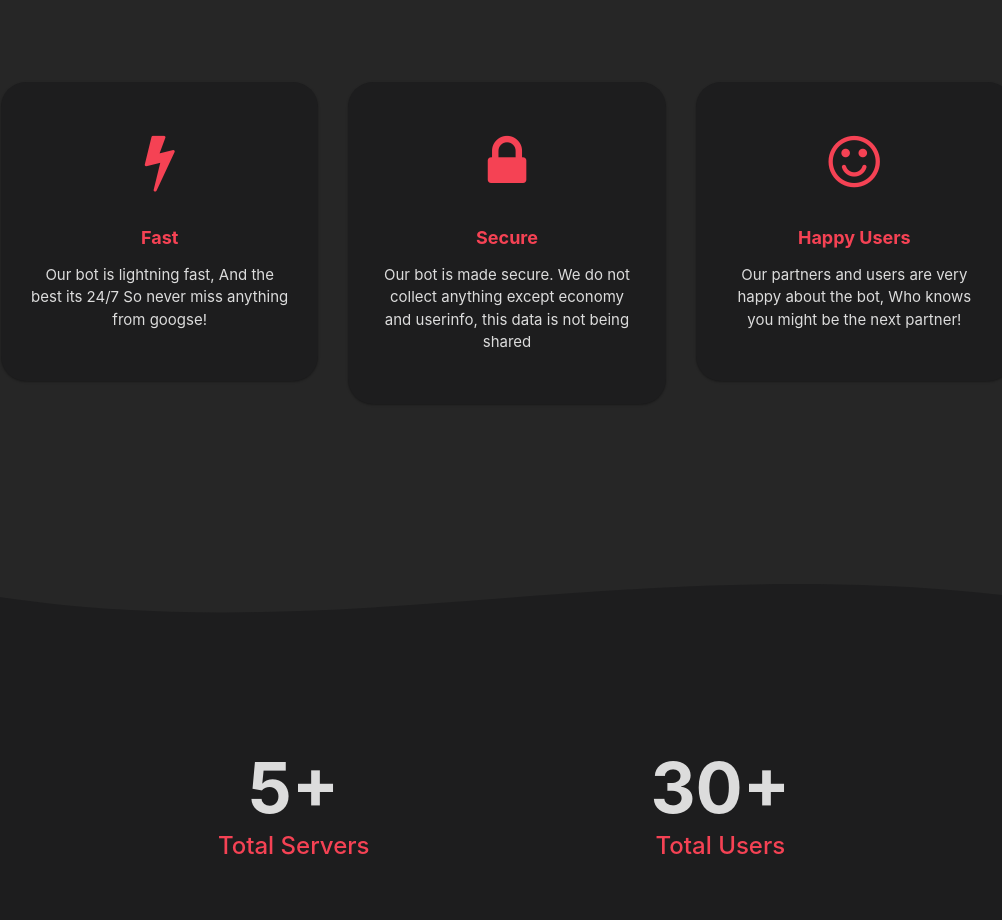
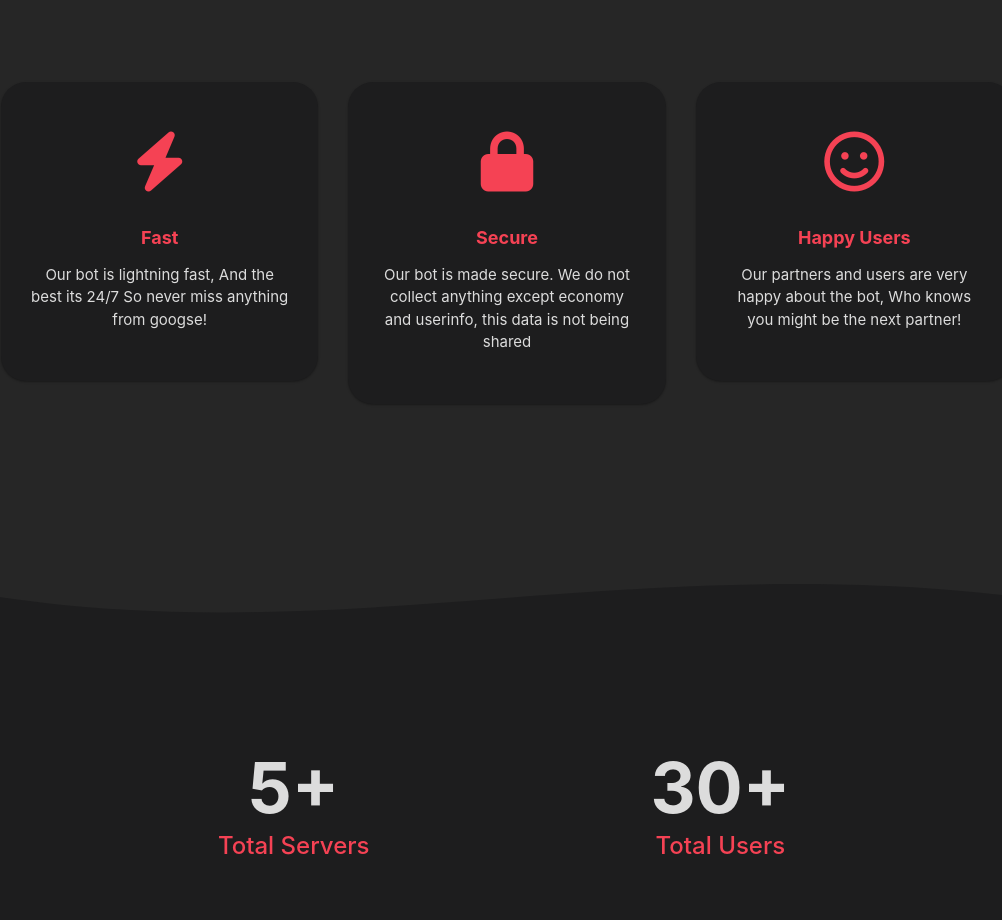
Before and after one commit to googse-dev/googse-dev.github.io, a plain HTML site: page index.html in a window 1280 px wide. Shown: the part 780-1700 px from the top of the page, without its empty margins (133-1135 px from the left). Drawn offline with nearby package versions, Linux system fonts and the light colour scheme; a web font is replaced by a local one.

Commit message:
Update index.html

```diff
--- a/index.html
+++ b/index.html
@@ -14,6 +14,7 @@
     <link rel="stylesheet" href="assets/fonts/ionicons.min.css">
     <link rel="stylesheet" href="https://cdnjs.cloudflare.com/ajax/libs/animate.css/3.5.2/animate.min.css">
     <link rel="stylesheet" href="assets/css/styles.css">
+    <script src="https://kit.fontawesome.com/dd02644b04.js" crossorigin="anonymous"></script>
 </head>
 
 <body style="background-color: var(--background);">
```
